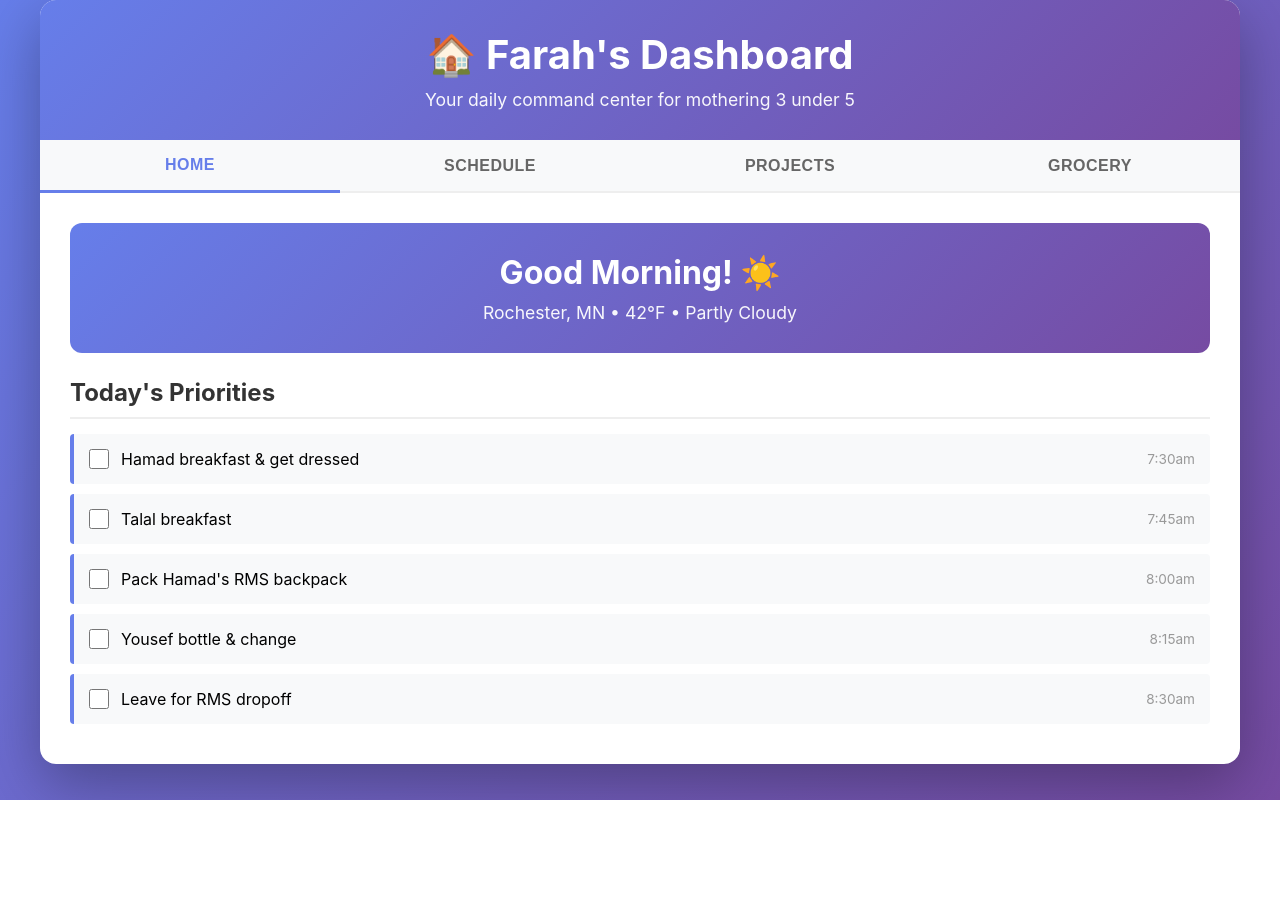
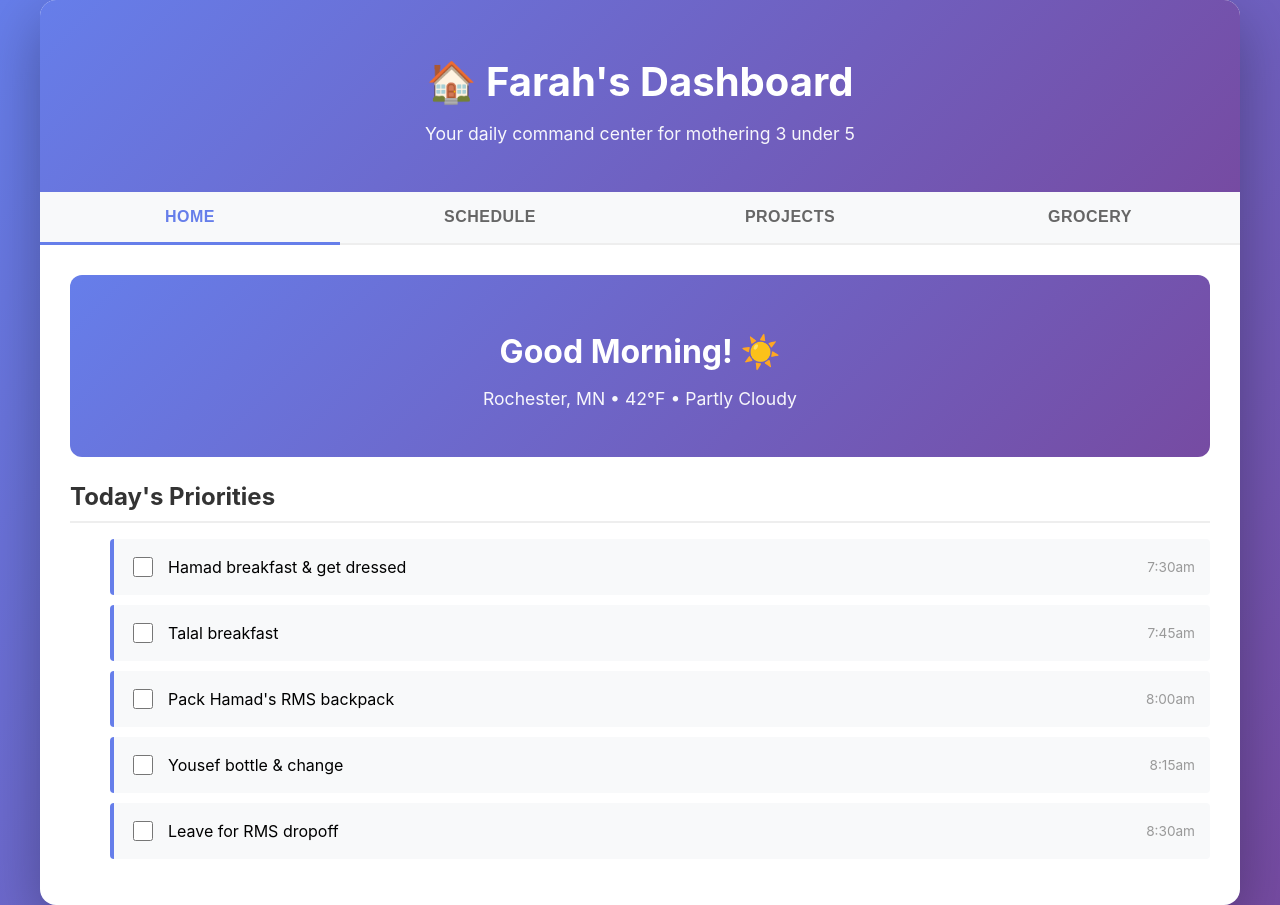
Before and after one commit to abuarjafarah-dotcom/farah-dashboard, a Next.js app: page / in a window 1280 px wide. Before the commit the page ends 800 px from the top, so only its background shows below. Built offline with nearby package versions, Linux system fonts and the light colour scheme.

Commit message:
Update page.module.css

```diff
--- a/app/page.module.css
+++ b/app/page.module.css
@@ -1,15 +1,4 @@
-* {
-  margin: 0;
-  padding: 0;
-  box-sizing: border-box;
-}
 
-body {
-  font-family: -apple-system, BlinkMacSystemFont, 'Segoe UI', 'Roboto', sans-serif;
-  background: linear-gradient(135deg, #667eea 0%, #764ba2 100%);
-  min-height: 100vh;
-  padding: 20px;
-}
 
 .container {
   max-width: 1200px;
```
